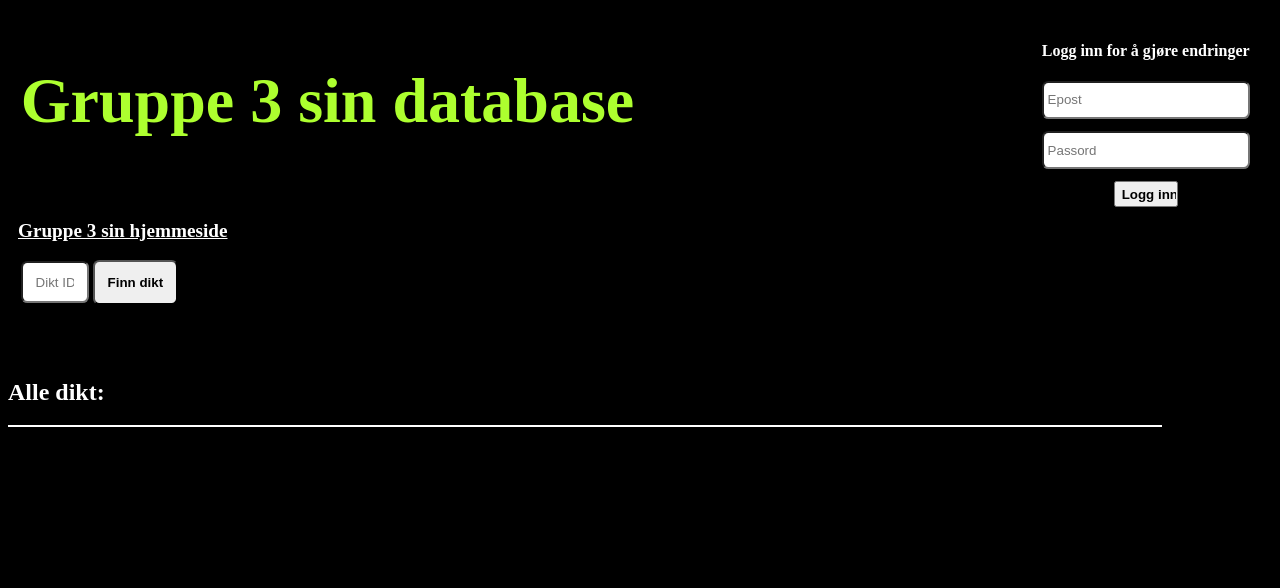
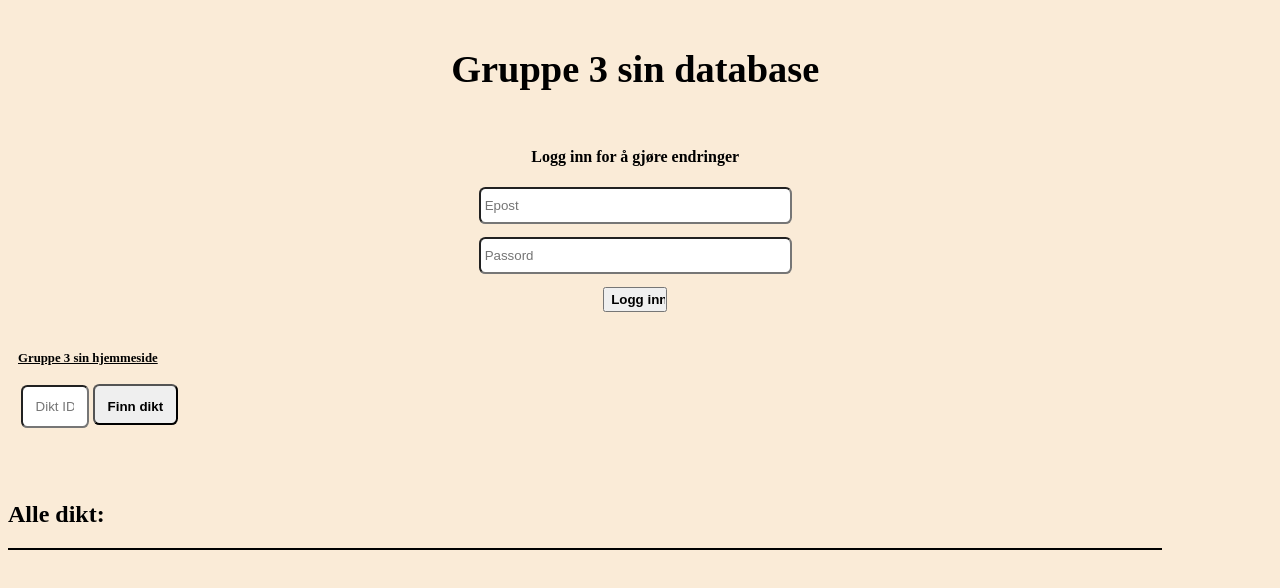
Before and after one commit to OlavStokland/da-nan, a plain HTML site: page Container 1/var/www/pages/mp5.html in a window 1280 px wide. Drawn offline with Linux system fonts and the light colour scheme; no server answers.

Commit message:
Updated styling

```diff
--- a/Container 1/var/www/pages/css/gotstyle.css
+++ b/Container 1/var/www/pages/css/gotstyle.css
@@ -1,6 +1,6 @@
 body {
 
-background-color: white;
+background-color: antiquewhite;
 
 }
 
--- a/Container 1/var/www/pages/css/mp5.css
+++ b/Container 1/var/www/pages/css/mp5.css
@@ -1,26 +1,30 @@
 body {
-    background-color: black;
-    color: white;
+    background-color: antiquewhite;
+    color: black;
     width: 98vw;
 }
 
 .topdiv {
     display: flex;
-    flex-direction: row;
-    justify-content: space-between;
+    flex-direction: column;
     padding: 1vw;
 }
 
 .headline {
     text-align: center;
-    font-size: 5vw;
-    color: greenyellow;
+    font-size: 3vw;
+    color: black;
 
 }
 
 .userInfoDiv {
     display: flex;
     flex-direction: column;
+    text-align: center;
+    margin-left: 35vw;
+    margin-right: 35vw;
+    margin-bottom: 1vw;
+    padding: 10px;
 }
 
 .userInfo {
@@ -48,18 +52,27 @@ body {
 }
 
 .homepageLink {
-    color: white;
+    color: black;
     font-weight: bold;
-    font-size: 1.5vw;
+    font-size: 1vw;
     padding: 10px;
     margin-bottom: 10px;
 }
 
+.diktInfo {
+    color: black;
+    font-weight: bold;
+    font-size: 1vw;
+    padding: 25px;
+    margin-bottom: 10px;
+}
+
+
 #alleDikt {
     display: flex;
     flex-direction: column;
-    border: 1px solid white;
-    background-color: white;
+    border: 1px solid black;
+    background-color: black;
     width: 90vw;
 }
 
@@ -129,7 +142,7 @@ body {
 }
 
 .findPoemButton {
-    height: 3.5vw;
+    height: 3.2vw;
     padding: 1vw;
     font-weight: bold;
     border-radius: 0.5vw;
```
